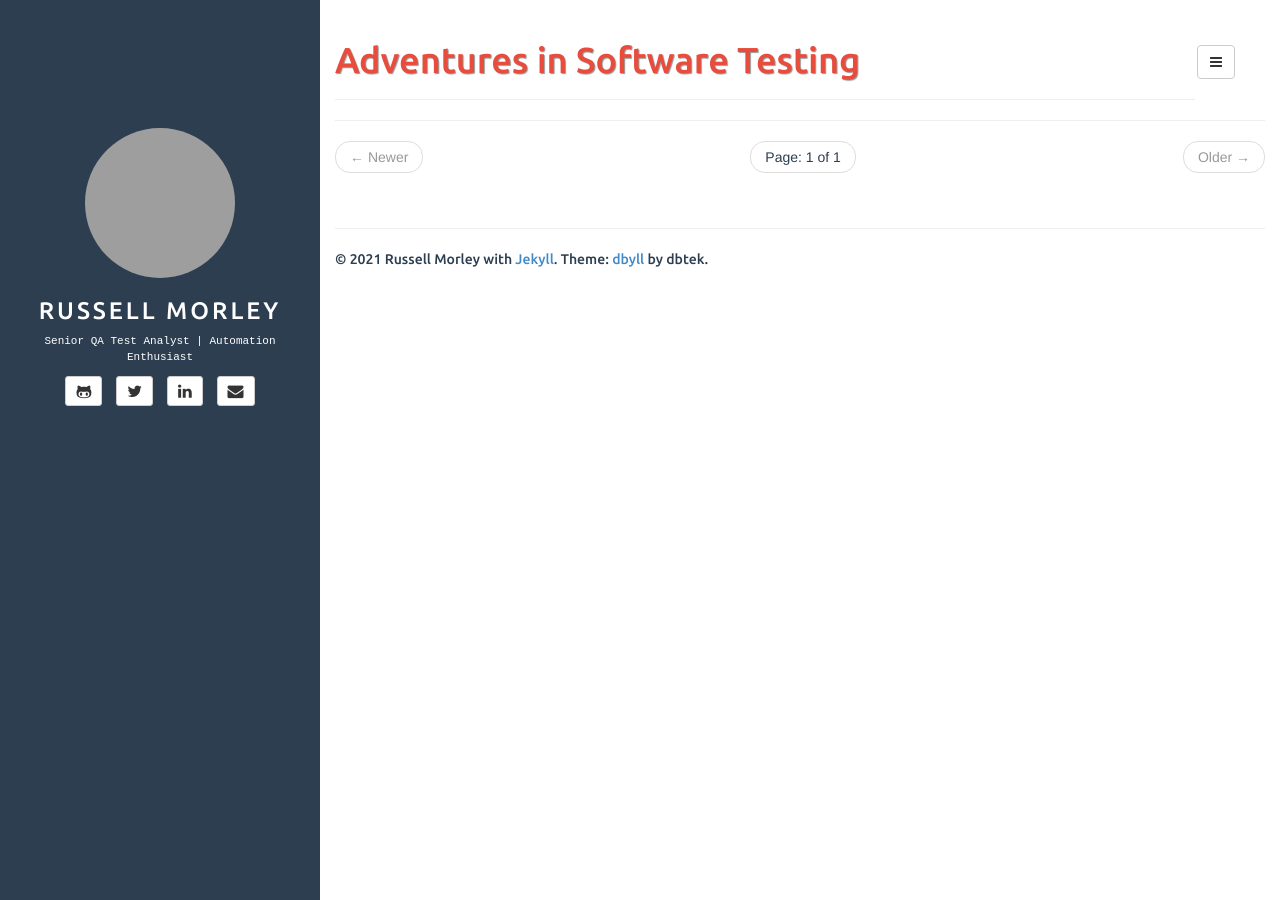
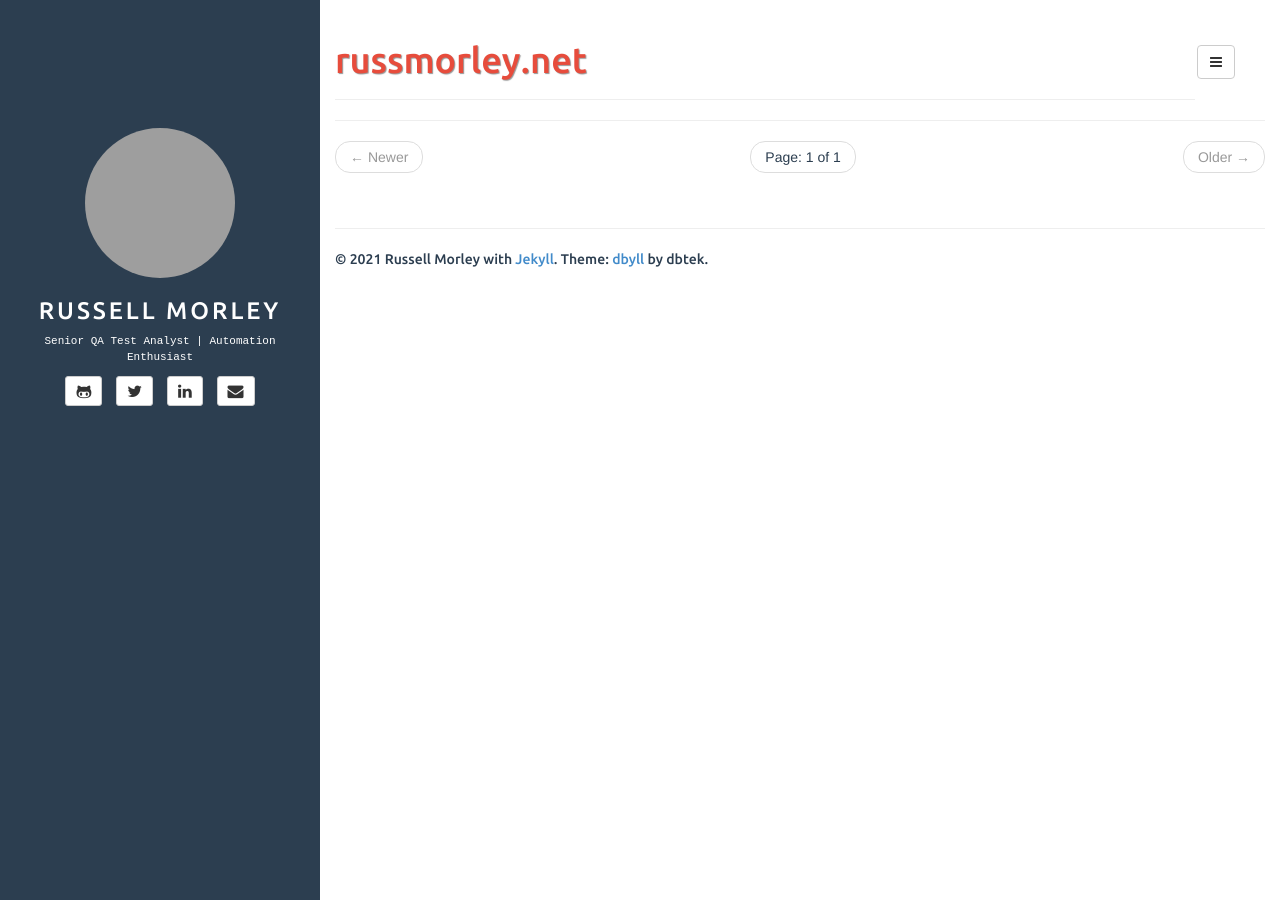
Before and after one commit to Rusty84/Rusty84.github.io, a Jekyll site: the page built from index.html, in a window 1280 px wide. Built offline with Jekyll 4.4.1, drawn with Linux system fonts in a browser that asks for light colours; the list of posts is cut into pages by our own code; grey boxes are pictures that could not be loaded.

Commit message:
Updated title.

```diff
--- a/_config.yml
+++ b/_config.yml
@@ -14,7 +14,7 @@ defaults:
     scope:
       path: "" # empty string for all files
     values:
-      title: Adventures in Software Testing
+      title: russmorley.net
 
 description: Stylish Jekyll Theme
 author:
```
